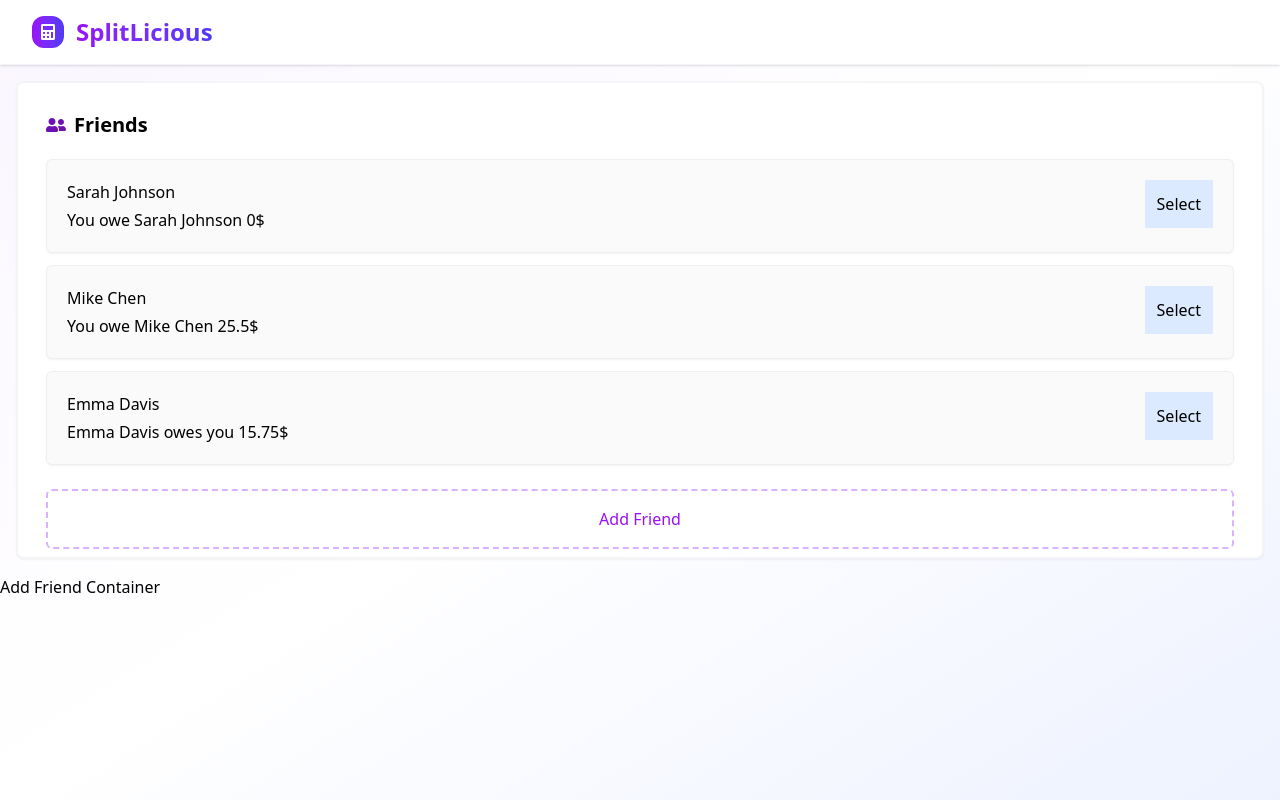
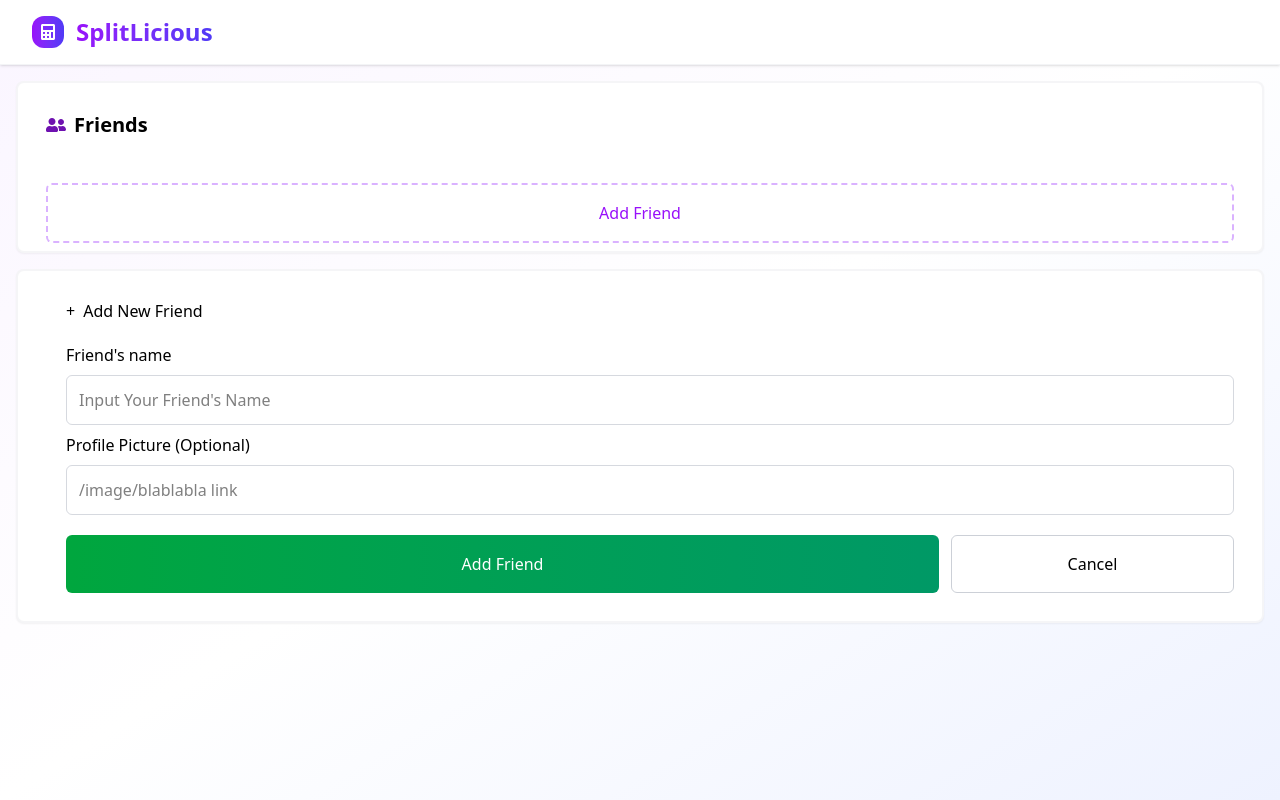
Before and after one commit to RezaPahlevi1/splitlicious, a React (Vite) app: page / in a window 1280 px wide. Both pictures are taken after a click on the button "Add Friend". Built offline with nearby package versions, Linux system fonts and the light colour scheme.

Commit message:
feat: adding add friend function and rendering the list

```diff
--- a/src/App.jsx
+++ b/src/App.jsx
@@ -1,8 +1,10 @@
 import { useState } from "react";
 import "./App.css";
 import { Navbar } from "./components/Navbar";
+import { FaCalculator, FaUserFriends } from "react-icons/fa";
+import { AddFriendForm } from "./components/AddFriendForm";
+import { Friend } from "./components/Friend";
 import { FriendList } from "./components/FriendList";
-import { FaCalculator } from "react-icons/fa";
 
 function App() {
   const listTeman = [
@@ -12,7 +14,6 @@ function App() {
       avatar:
         "https://images.unsplash.com/photo-1494790108755-2616b612b786?w=150&h=150&fit=crop&crop=face",
       balance: 0,
-      status: "neutral",
     },
     {
       id: 2,
@@ -20,7 +21,6 @@ function App() {
       avatar:
         "https://images.unsplash.com/photo-1507003211169-0a1dd7228f2d?w=150&h=150&fit=crop&crop=face",
       balance: -25.5,
-      status: "owe",
     },
     {
       id: 3,
@@ -28,22 +28,34 @@ function App() {
       avatar:
         "https://images.unsplash.com/photo-1438761681033-6461ffad8d80?w=150&h=150&fit=crop&crop=face",
       balance: 15.75,
-      status: "owes_you",
     },
   ];
 
   const [friendActive, setFriendActive] = useState(false);
+  const [friend, setFriend] = useState([]);
+
+  function handleAddFriend(friend) {
+    setFriend((friends) => [...friends, friend]);
+    setFriendActive(false);
+  }
+
+  function handleFriendActive() {
+    setFriendActive(!friendActive);
+  }
 
   return (
     <>
       <div className="min-h-screen bg-gradient-to-br from-purple-50 via-white to-indigo-50">
         <Navbar />
-        <FriendList
-          friendActive={friendActive}
-          onFriendActive={setFriendActive}
-          listTeman={listTeman}
-        />
-        {!friendActive ? <StaticContainer /> : <AddFriendContainer />}
+        <FriendList friend={friend} onFriendActive={handleFriendActive} />
+        {!friendActive ? (
+          <StaticContainer />
+        ) : (
+          <AddFriendForm
+            onAddFriend={handleAddFriend}
+            onFriendActive={handleFriendActive}
+          />
+        )}
       </div>
     </>
   );
@@ -51,7 +63,7 @@ function App() {
 
 function SplitBillContainer() {}
 
-function StaticContainer({ children }) {
+function StaticContainer() {
   return (
     <div className="max-w-screen border-2 items-center py-20 mb-5 flex flex-col border-gray-400/10 p-2 m-4 rounded-lg bg-white shadow-xs">
       <FaCalculator />
@@ -60,8 +72,4 @@ function StaticContainer({ children }) {
   );
 }
 
-function AddFriendContainer() {
-  return <div>Add Friend Container</div>;
-}
-
 export default App;
--- /dev/null
+++ b/src/components/AddFriendForm.jsx
@@ -0,0 +1,67 @@
+import { useState } from "react";
+
+export function AddFriendForm({ onFriendActive, onAddFriend }) {
+  const [name, setName] = useState("");
+  const [balance, setBalance] = useState(0);
+  const [image, setImage] = useState("");
+
+  function HandleSubmit(e) {
+    e.preventDefault();
+
+    if (!name) return;
+
+    const newFriend = { id: crypto.randomUUID(), name, balance, image };
+
+    onAddFriend(newFriend);
+
+    setImage("");
+    setName("");
+    setBalance(0);
+  }
+  return (
+    <div className="max-w-screen border-2 flex flex-col border-gray-400/10 p-2 m-4 rounded-lg bg-white shadow-xs">
+      <form onSubmit={HandleSubmit}>
+        <div className="ml-5 p-5">
+          <div className="flex flex-row gap-2 ">
+            <p>+</p>
+            <h1>Add New Friend</h1>
+          </div>
+          <div className="flex flex-col gap-2 pt-5">
+            <label>Friend's name</label>
+            <input
+              type="text"
+              placeholder="Input Your Friend's Name"
+              className="border border-gray-400/40 p-3 rounded-md"
+              value={name}
+              onChange={(e) => setName(e.target.value)}
+            ></input>
+
+            <label>Profile Picture (Optional)</label>
+            <input
+              type="text"
+              placeholder="/image/blablabla link"
+              className="border border-gray-400/40 p-3 rounded-md"
+              value={image}
+              onChange={(e) => setImage(e.target.value)}
+            ></input>
+          </div>
+          <div className="grid grid-cols-4 gap-3 pt-5">
+            <button
+              type="submit"
+              className="p-4 col-span-3 rounded-md bg-gradient-to-r from-green-600 to-emerald-600 text-white cursor-pointer"
+            >
+              Add Friend
+            </button>
+
+            <button
+              onClick={onFriendActive}
+              className="p-4 border border-gray-400/50 rounded-md cursor-pointer"
+            >
+              Cancel
+            </button>
+          </div>
+        </div>
+      </form>
+    </div>
+  );
+}
--- a/src/components/Friend.jsx
+++ b/src/components/Friend.jsx
@@ -3,14 +3,26 @@ export function Friend({ list }) {
     <div className="p-5 rounded-md flex flex-row mx-5 justify-between bg-gray-400/5 shadow-xs border border-gray-300/30">
       <div className="flex flex-col gap-1">
         <h1>{list.name}</h1>
-        <h1>
-          {list.balance > 0
-            ? `${list.name} owes you ${list.balance}$`
-            : `You owe ${list.name} ${Math.abs(list.balance)}$`}
-        </h1>
+        {list.balance > 0 && (
+          <h1 className="text-green-500">
+            {list.name} owes you ${list.balance}$
+          </h1>
+        )}
+        {list.balance < 0 && (
+          <h1 className="text-red-500">
+            You owe {list.name} ${Math.abs(list.balance)}
+          </h1>
+        )}
+        {list.balance === 0 && (
+          <h1 className="text-black/50">
+            {list.name} owes you nothing and you don't owe them anything either
+          </h1>
+        )}
       </div>
       <div>
-        <button className="p-3 bg-blue-100 cursor-pointer">Select</button>
+        <button className="p-2 px-4 rounded-xl cursor-pointer bg-gradient-to-r from-purple-600 to-indigo-600 text-white">
+          Select
+        </button>
       </div>
     </div>
   );
--- a/src/components/FriendList.jsx
+++ b/src/components/FriendList.jsx
@@ -1,10 +1,7 @@
 import { FaUserFriends } from "react-icons/fa";
 import { Friend } from "./Friend";
 
-export function FriendList({ listTeman, friendActive, onFriendActive }) {
-  function handleFriendActive() {
-    onFriendActive(!friendActive);
-  }
+export function FriendList({ friend, onFriendActive }) {
   return (
     <div className="max-w-screen border-2 flex flex-col border-gray-400/10 p-2 m-4 rounded-lg bg-white shadow-xs">
       <div className="flex flex-row items-center">
@@ -12,13 +9,13 @@ export function FriendList({ listTeman, friendActive, onFriendActive }) {
         <h1 className="p-5 pl-2 font-semibold text-xl">Friends</h1>
       </div>
       <div className="flex flex-col gap-3">
-        {listTeman.map((list) => (
+        {friend.map((list) => (
           <Friend list={list} key={list.id} />
         ))}
       </div>
       <div className="justify-center items-center flex flex-row text-center">
         <button
-          onClick={handleFriendActive}
+          onClick={onFriendActive}
           className="w-full cursor-pointer mt-6 mx-5 p-4 border-2 border-dashed border-purple-300 rounded-md text-purple-600 hover:border-purple-400 hover:bg-purple-50 transition-all duration-200 flex items-center justify-center gap-2"
         >
           <p>Add Friend</p>
```
